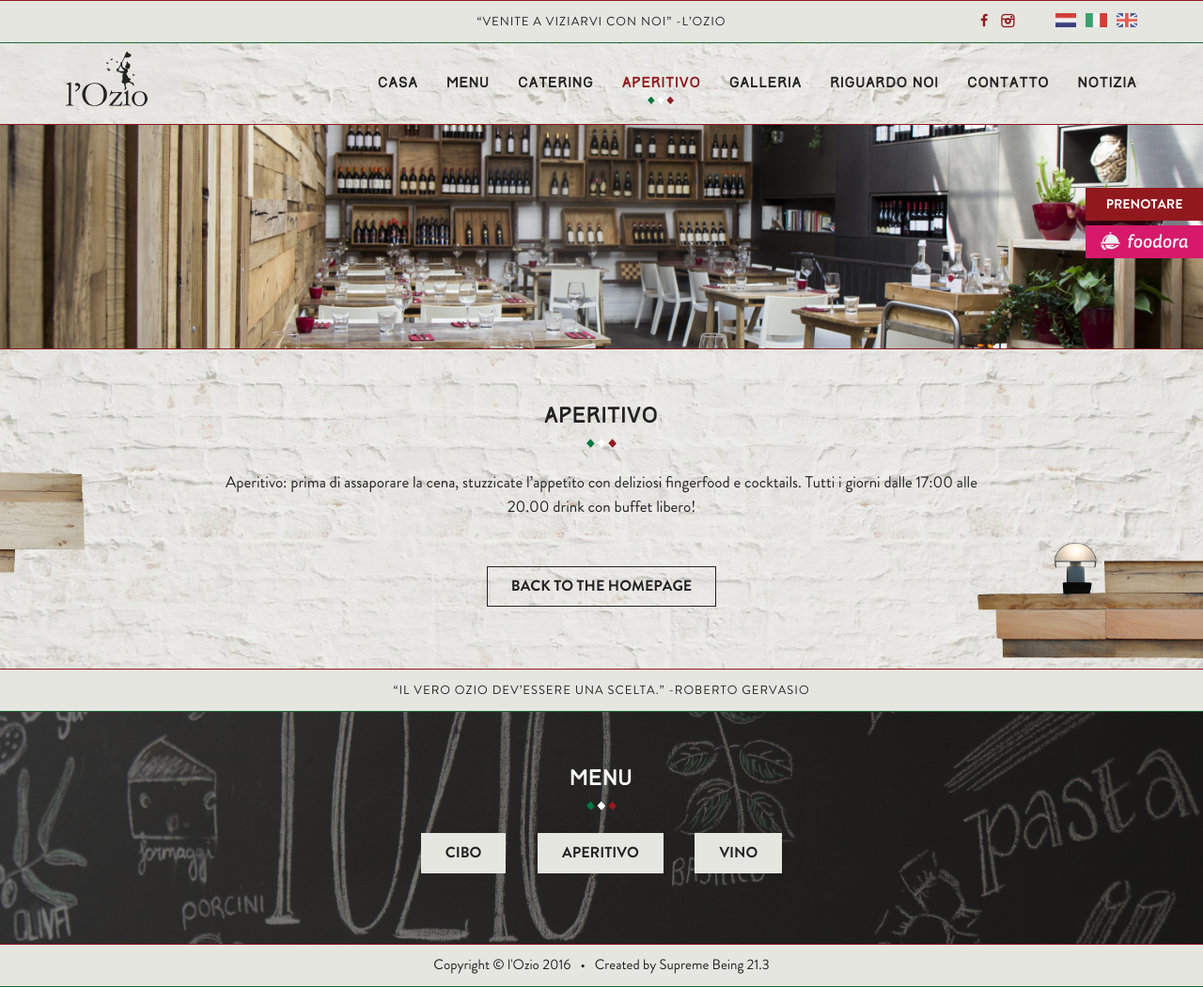
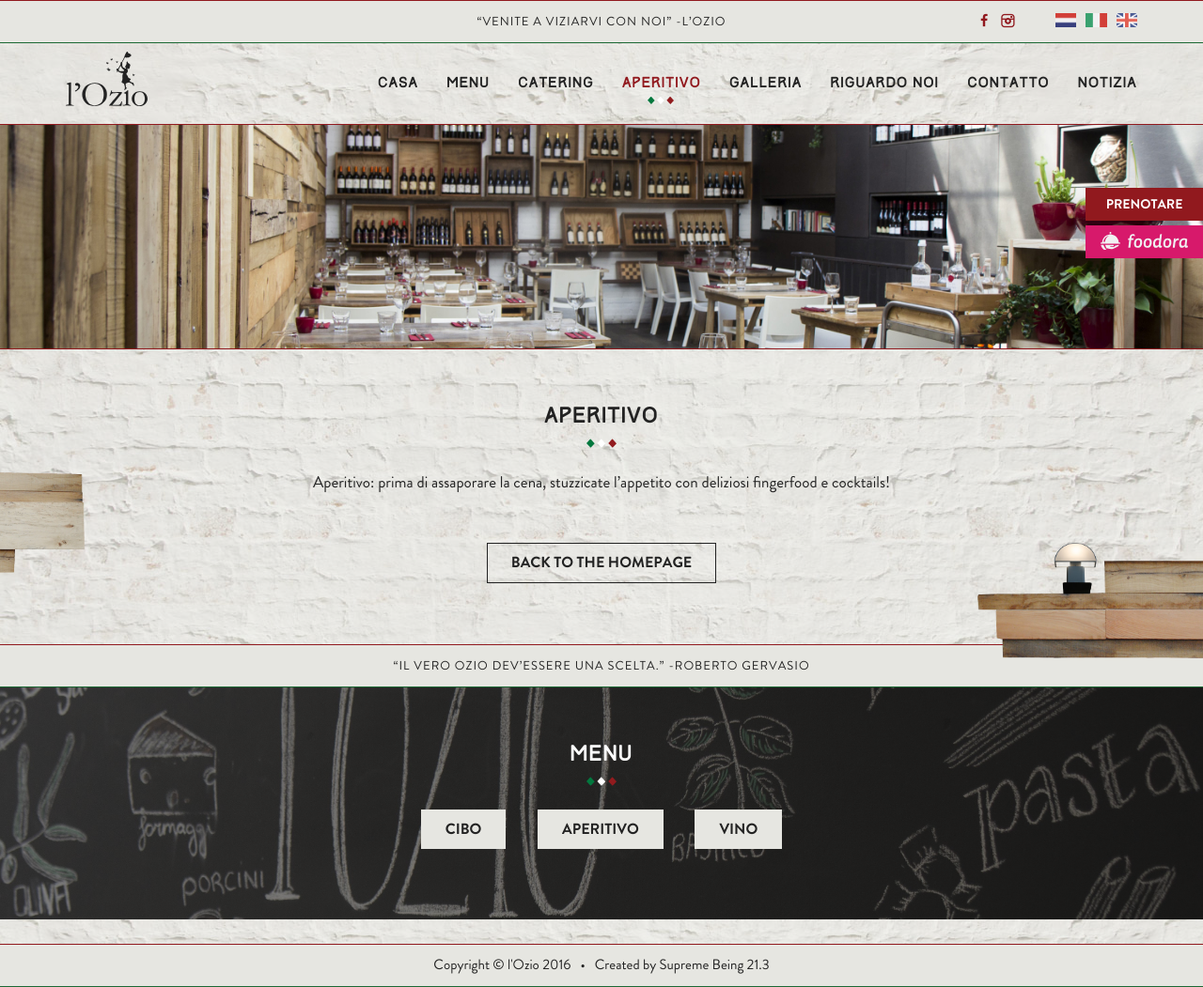
Before and after one commit to jhvanderschee/lozio_it, a Jekyll site: the page built from aperitivo/index.md, in a window 1280 px wide and 1051 px high. Shown: the whole window at 94% size. Built offline with Jekyll 4.4.1, drawn with Linux system fonts in a browser that asks for light colours.

Commit message:
Updated '/aperitivo/index.md' via CloudCannon

```diff
--- a/aperitivo/index.md
+++ b/aperitivo/index.md
@@ -3,4 +3,4 @@ title: Aperitivo
 ---
 
 
-Aperitivo: prima di assaporare la cena, stuzzicate l’appetito con deliziosi fingerfood e cocktails. Tutti i giorni dalle 17:00 alle 20.00 drink con buffet libero!
+Aperitivo: prima di assaporare la cena, stuzzicate l’appetito con deliziosi fingerfood e cocktails!
```
